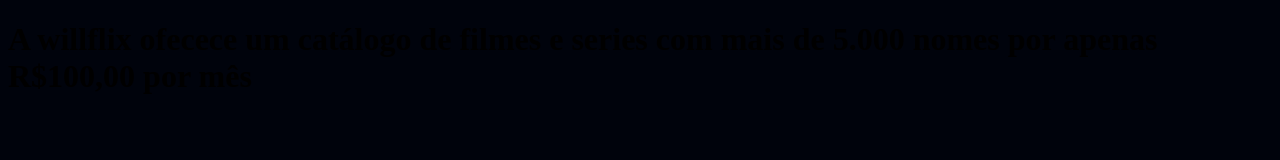
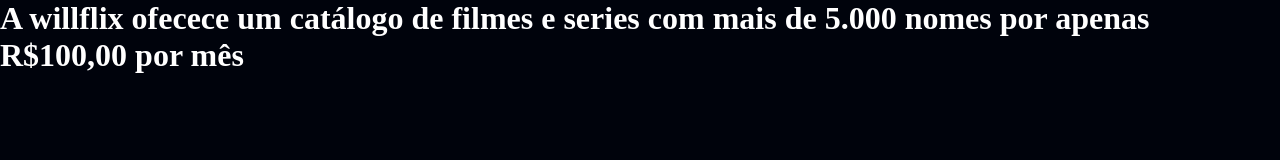
Before and after one commit to willenmuller/willflix, a plain HTML site: page willflx/index.html in a window 1280 px wide. Drawn offline with Linux system fonts and the light colour scheme.

Commit message:
Add files via upload

```diff
--- a/willflx/styles.css
+++ b/willflx/styles.css
@@ -6,4 +6,9 @@
 }
 body{
     background-color: var(--cor-de-fundo);
+    color: var(--branco-principal);
 }
+*{
+    margin: 0;
+    padding: 0;
+}
```
Also changed, not shown: willflx/index.html (+1 -0 lines), willflx/download-Photoroom.png-Photoroom.png (added).
